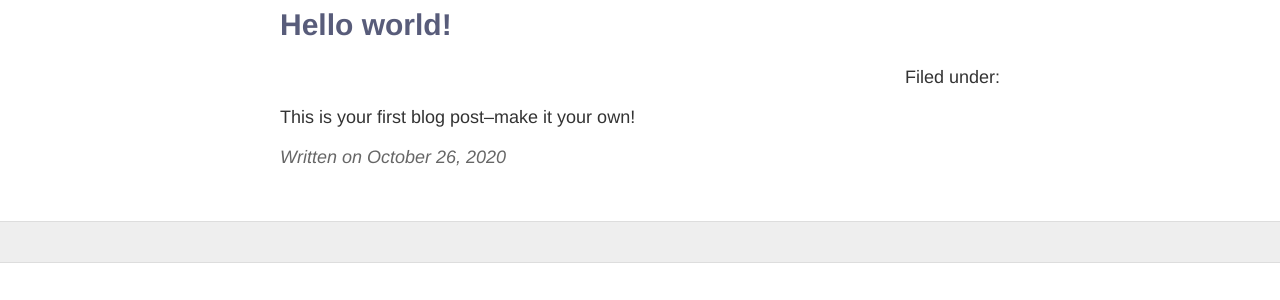
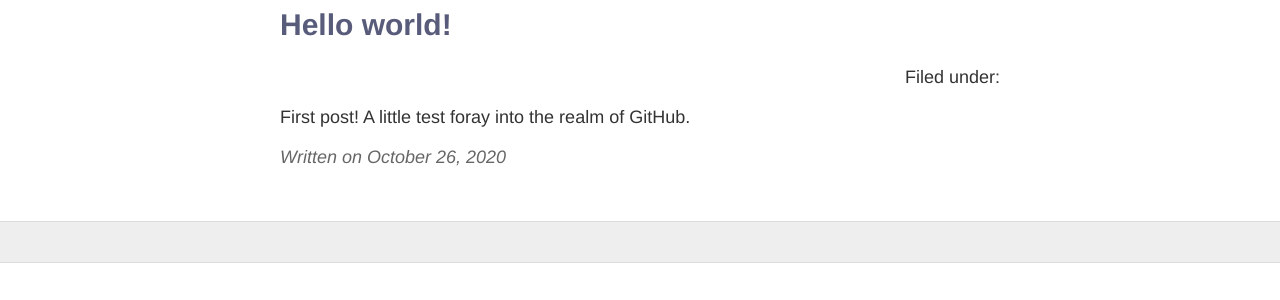
Before and after one commit to abbehar/abbehar, a Jekyll site: the page built from _posts/2020-10-26-Hello-World.md, in a window 1280 px wide. Shown: the part 162-462 px from the top of the page. Built offline with Jekyll 4.4.1, drawn with Linux system fonts in a browser that asks for light colours.

Commit message:
Update 2020-10-26-Hello-World.md

```diff
--- a/_posts/2020-10-26-Hello-World.md
+++ b/_posts/2020-10-26-Hello-World.md
@@ -2,5 +2,4 @@
 layout: post
 title: Hello world!
 ---
-
-This is your first blog post--make it your own!
+First post! A little test foray into the realm of GitHub.
```
